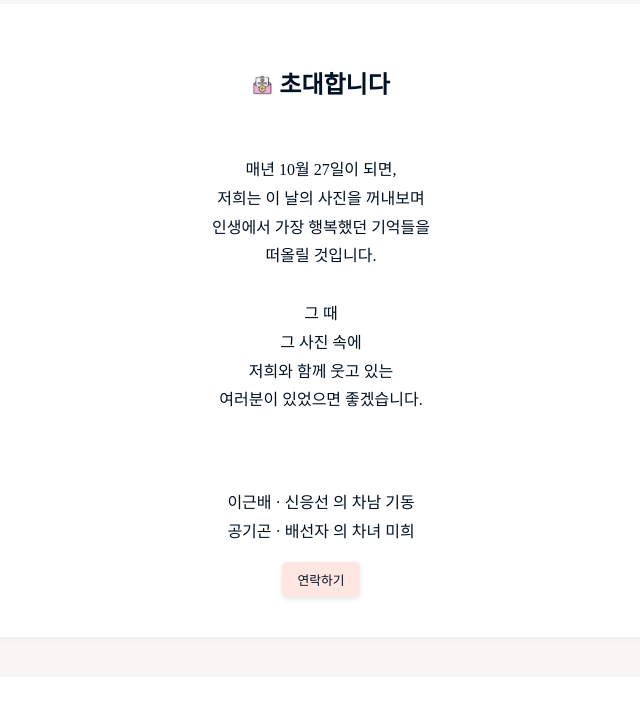
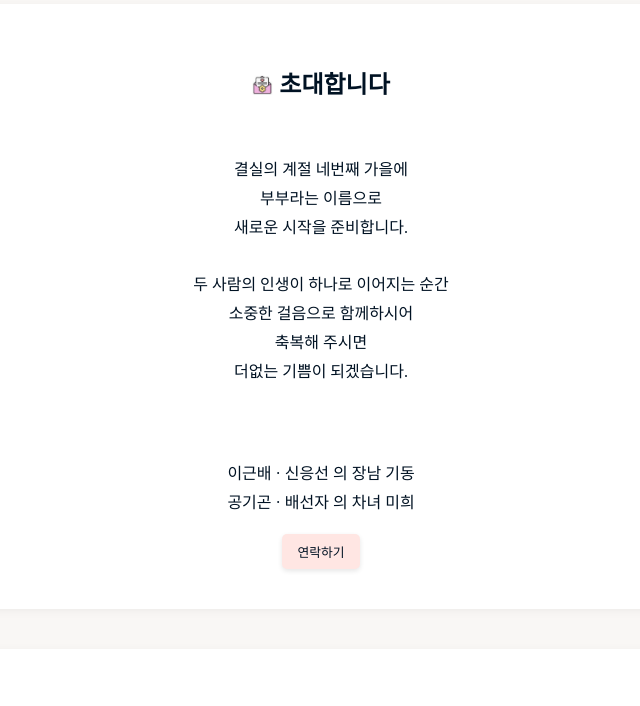
Before and after one commit to heeeee-github/05_Wedding_Invitation, a plain HTML site: page index.html in a window 1280 px wide. Shown: the part 900-1606 px from the top of the page, without its empty margins (319-959 px from the left). Drawn offline with Linux system fonts and the light colour scheme.

Commit message:
:memo: edit invitation sentance, edit addEventListener

```diff
--- a/index.html
+++ b/index.html
@@ -34,19 +34,18 @@
             <h2> <img src="./img/invite.png" alt="" class="inline-image"> 초대합니다  </h2>
             <p>
             <br>
-            매년 10월 27일이 되면,<br>
-            저희는 이 날의 사진을 꺼내보며<br>
-            인생에서 가장 행복했던 기억들을 <br>
-            떠올릴 것입니다.<br>
+            결실의 계절 네번째 가을에<br>
+            부부라는 이름으로<br>
+            새로운 시작을 준비합니다.<br>
             <br>
-            그 때<br>
-            그 사진 속에<br>
-            저희와 함께 웃고 있는<br>
-            여러분이 있었으면 좋겠습니다.</p>
+            두 사람의 인생이 하나로 이어지는 순간<br>
+            소중한 걸음으로 함께하시어<br>
+            축복해 주시면<br>
+            더없는 기쁨이 되겠습니다.</p>
             <p>
             <br>
             <br>
-            이근배 · 신응선 의 차남 기동<br>
+            이근배 · 신응선 의 장남 기동<br>
             공기곤 · 배선자 의 차녀 미희</p>
             <button id="contactBtn" >연락하기</button>
         </div>
@@ -92,7 +91,7 @@
 
         <footer>
             <p>기동 ♥ 미희 올림</p>
-            <p>© 2024 May.K.</p>
+            <p>© 2024 May.K. All rights reserved. </p>
         </footer>
     </div>
 
--- a/script.js
+++ b/script.js
@@ -146,8 +146,10 @@ document.addEventListener('DOMContentLoaded', () => {
 
 // 마우스 오른쪽 버튼 클릭 방지
 document.addEventListener('contextmenu', function(e) {
-    e.preventDefault();
-});
+    if (e.target.tagName === 'IMG') {
+      e.preventDefault(); // 우클릭 또는 꾹 누르기 방지
+    }
+  });
 
 // 키보드의 특정 키 조합 방지 (PrintScreen, Ctrl+P, Ctrl+S 등)
 document.addEventListener('keydown', function(e) {
```
